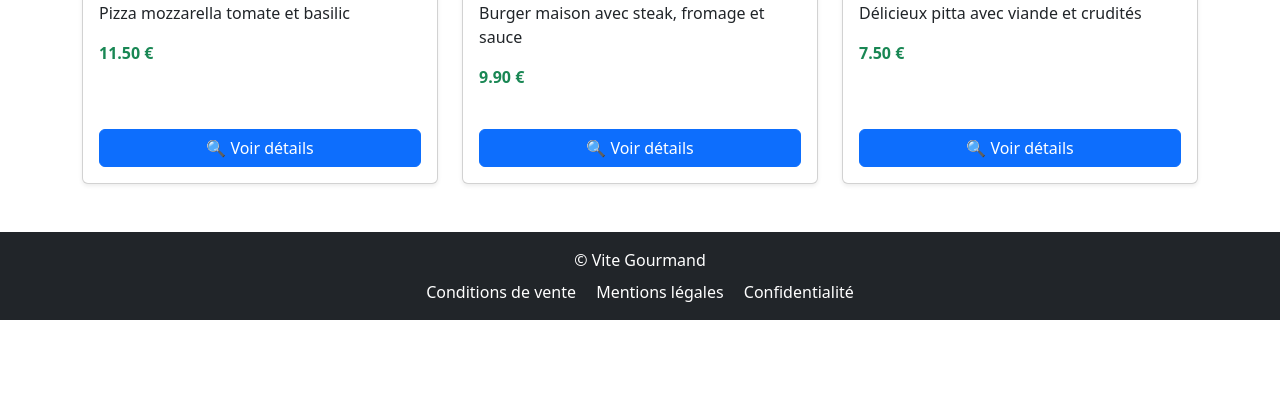
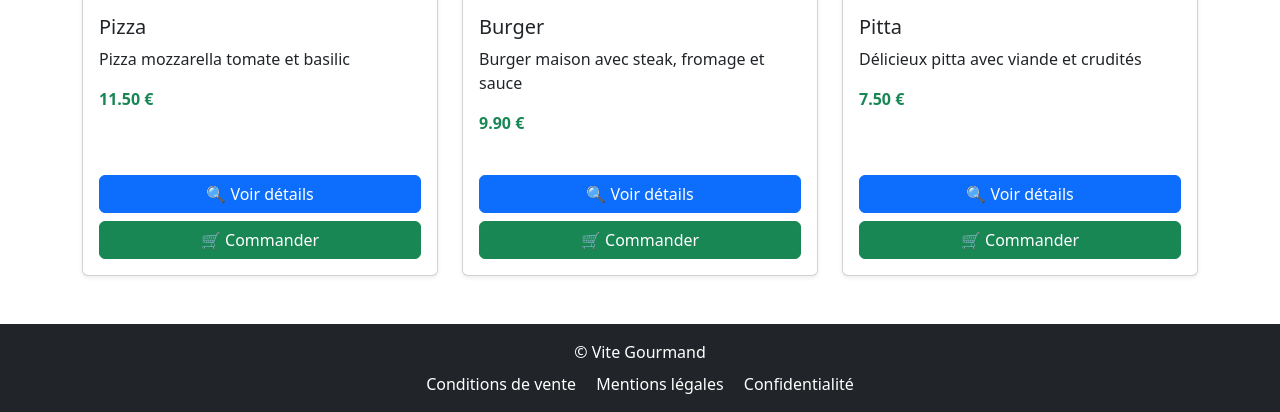
Before and after one commit to mezyenes/vite_gourmand2, a PHP site: page /index.php?page=menu in a window 1280 px wide. Shown: the part 798-1210 px from the top of the page. Before the commit the page ends 1118 px from the top, so only its background shows below. Run offline with PHP 8.4, Linux system fonts and the light colour scheme; data comes from the database, SQL or seed files in the repository; some libraries are stand-ins or nearby versions.

Commit message:
fix commande menu_id

```diff
--- a/app/controllers/OrderController.php
+++ b/app/controllers/OrderController.php
@@ -8,12 +8,10 @@ class OrderController {
 
     public function __construct($pdo) {
         $this->orderModel = new Order($pdo);
-
-
         $GLOBALS['pdo'] = $pdo;
     }
 
-    //  Créer une commande avec la function create
+    // ✅ Créer une commande
     public function create() {
 
         if (session_status() === PHP_SESSION_NONE) {
@@ -27,15 +25,21 @@ class OrderController {
 
         $user_id = $_SESSION['user']['id'];
 
-
-        $menu_id = $_POST['menu_id'];
-        $adresse = $_POST['adresse'];
-        $livraison_time = str_replace('T', ' ', $_POST['livraison_time']);
-
-
+        // ✅ Sécurisation des données POST
+        $menu_id = $_POST['menu_id'] ?? null;
+        $adresse = $_POST['adresse'] ?? null;
+        $livraison_time = $_POST['livraison_time'] ?? null;
         $distance = (float) ($_POST['distance'] ?? 0);
 
+        // ✅ Vérification
+        if (!$menu_id || !$adresse || !$livraison_time) {
+            die("Erreur : données manquantes");
+        }
 
+        // ✅ Format PostgreSQL
+        $livraison_time = str_replace('T', ' ', $livraison_time);
+
+        // ✅ Calcul livraison
         $delivery_price = 0;
 
         if (stripos($adresse, 'bordeaux') === false) {
@@ -44,26 +48,17 @@ class OrderController {
 
         $delivery_price = round($delivery_price, 2);
 
-
-
+        // ✅ Enregistrement SQL
         $this->orderModel->create($user_id, $menu_id, $adresse, $livraison_time, $delivery_price);
 
-
-
-
-
-
-
+        // ✅ MongoDB (optionnel)
         require_once __DIR__ . '/../../config/DatabaseMongo.php';
         require_once __DIR__ . '/../models/Menu.php';
 
-        //  récupérer menu depuis MySQL
         $menuModel = new Menu($GLOBALS['pdo']);
         $menu = $menuModel->getById($menu_id);
 
-        // sécurité
         if ($menu) {
-
             $dbMongo = DatabaseMongo::connect();
 
             $dbMongo->orders->insertOne([
@@ -74,13 +69,11 @@ class OrderController {
             ]);
         }
 
-
-
         header('Location: index.php?page=menu&order=success');
         exit;
     }
 
-    // Formulaire form pour commander
+    // ✅ Formulaire
     public function form() {
 
         if (session_status() === PHP_SESSION_NONE) {
@@ -92,12 +85,16 @@ class OrderController {
             exit;
         }
 
-        $menu_id = $_GET['menu_id'];
+        $menu_id = $_GET['menu_id'] ?? null;
+
+        if (!$menu_id) {
+            die("Menu introuvable");
+        }
 
         require __DIR__ . '/../views/order_form.php';
     }
 
-    // Mes commandes
+    // ✅ Mes commandes
     public function myOrders() {
 
         if (session_status() === PHP_SESSION_NONE) {
@@ -116,7 +113,7 @@ class OrderController {
         require __DIR__ . '/../views/my_orders.php';
     }
 
-    //  Annuler commande
+    // ✅ Annuler commande
     public function cancel() {
 
         if (session_status() === PHP_SESSION_NONE) {
--- a/app/views/menu.php
+++ b/app/views/menu.php
@@ -10,7 +10,7 @@
         <div class="card mb-4 shadow-sm h-100">
 
             <?php if (!empty($menu['image'])): ?>
-                <img src="images/<?= htmlspecialchars($menu['image']) ?>"
+                <img src="public/images/<?= htmlspecialchars($menu['image']) ?>"
                      class="card-img-top"
                      alt="<?= htmlspecialchars($menu['name']) ?>">
             <?php endif; ?>
@@ -27,11 +27,21 @@
                     <?= $menu['price'] ?> €
                 </p>
 
-                <div class="mt-auto">
+                <!-- ✅ BOUTONS CORRIGÉS -->
+                <div class="mt-auto d-grid gap-2">
+
+                    <!-- Voir détails -->
                     <a href="index.php?page=menuShow&id=<?= $menu['id'] ?>"
-                       class="btn btn-primary w-100">
+                       class="btn btn-primary">
                         🔍 Voir détails
                     </a>
+
+                    <!-- Commander -->
+                    <a href="index.php?page=orderForm&menu_id=<?= $menu['id'] ?>"
+                       class="btn btn-success">
+                        🛒 Commander
+                    </a>
+
                 </div>
 
             </div>
--- /dev/null
+++ b/package.json
@@ -0,0 +1,5 @@
+{
+  "dependencies": {
+    "pg": "^8.20.0"
+  }
+}
```
Also changed, not shown: app/views/order_form.php (+6 -5 lines).
